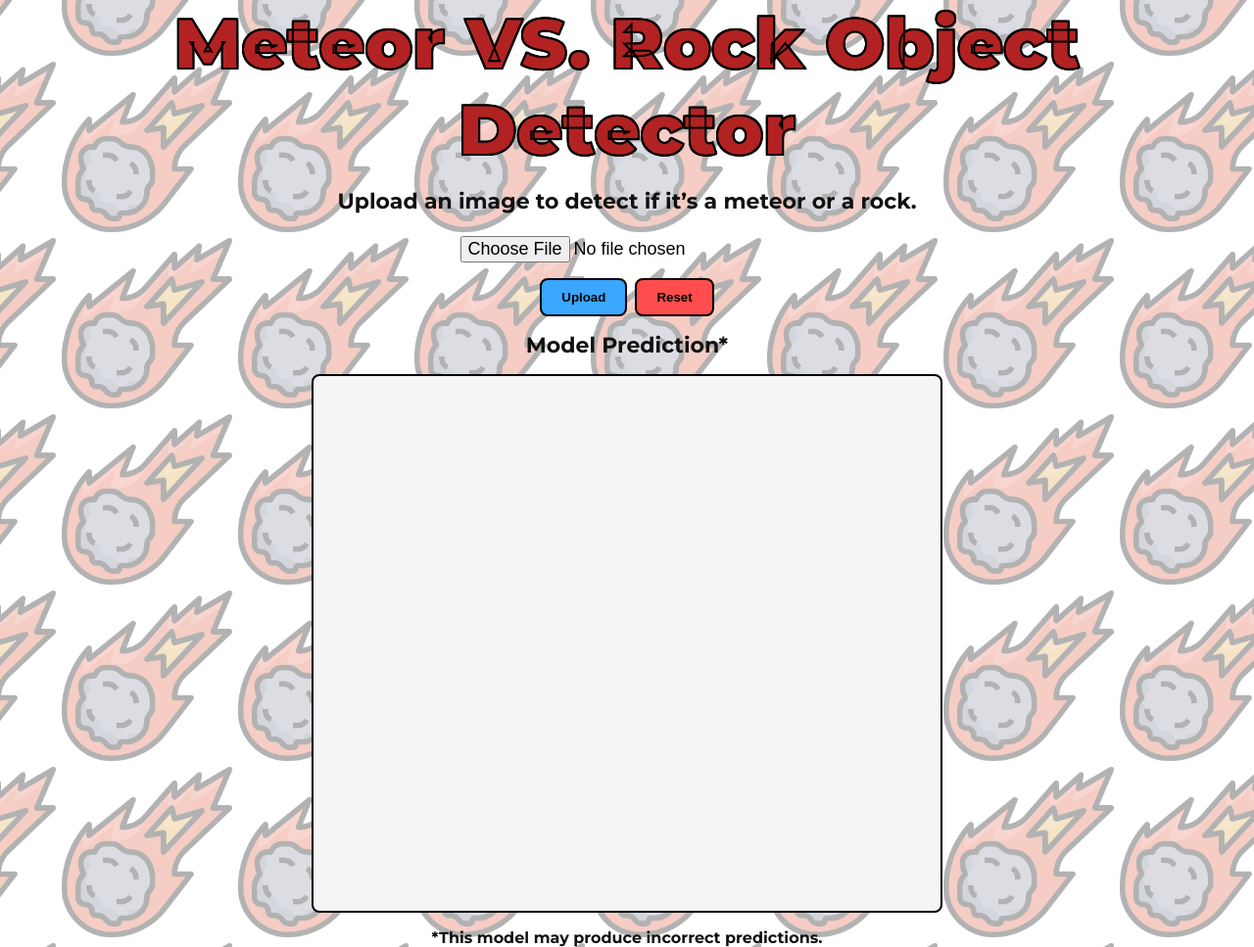
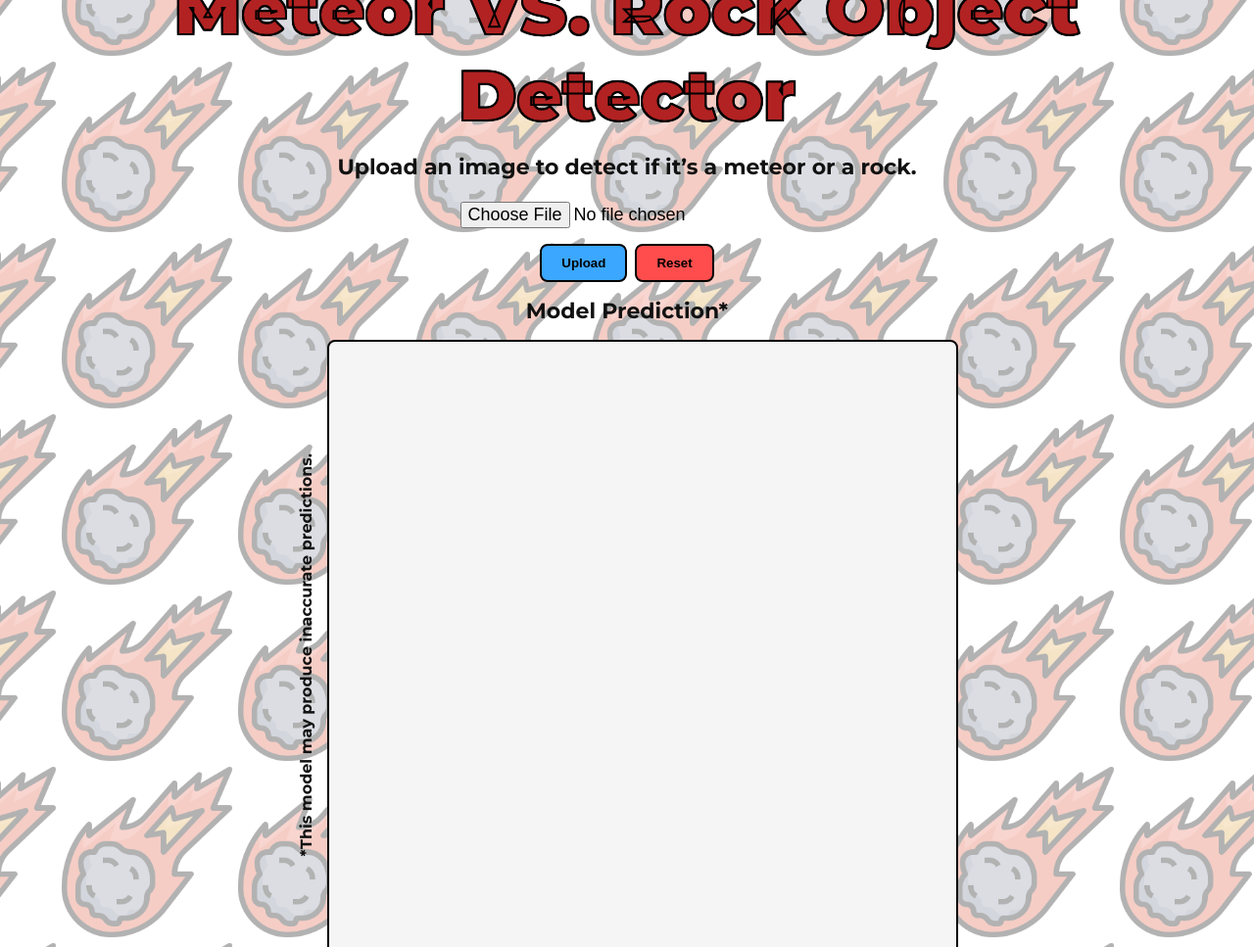
Before and after one commit to RudzC/rock-vs-meteor-detector, a Flask app: page / in a window 1280 px wide. Shown: the whole page at 98% size. Run offline with Flask 3, Linux system fonts and the light colour scheme; parts of the project's set-up code (start-up, migrations or seed data) failed here and were passed over.

Commit message:
UI CSS Fix: iframe disclaimer display fix.

```diff
--- a/templates/index.html
+++ b/templates/index.html
@@ -89,6 +89,13 @@
             input[type="submit"]:active {
                 transform: translateY(1px);
             }
+            .iframe-wrapper {
+                position: relative;
+                display: flex;
+                align-items: flex-start;
+                gap: 12px;
+                margin-bottom: 12px;
+            }
             iframe {
                 width: 640px;
                 height: 640px;
@@ -100,10 +107,12 @@
                 font-weight: 600;
                 color: #111;
                 margin: 0;
-            text-align: left;
                 max-width: 640px;
+                writing-mode: vertical-rl;
+                transform: rotate(180deg);
+                text-align: center;
+                align-self: center;
             }
-
             #busy {
                 position: fixed;
                 top: 80px;
@@ -138,7 +147,6 @@
             <h1>Meteor VS. Rock Object Detector</h1>
             <p class="desc">Upload an image to detect if it’s a meteor or a rock.</p>
 
-        <!-- Fixed, non-intrusive status badge -->
             <div id="busy" aria-live="polite">Generating prediction...</div>
 
             <form id="predict-form" method="POST" enctype="multipart/form-data" action="/predict" target="result-frame">
@@ -151,9 +159,11 @@
                 </div>
             </form>
             <h3>Model Prediction*</h3>
+            <div class="iframe-wrapper">
+                <div class="iframe-disclaimer">
+                *This model may produce inaccurate predictions.
+                </div>
                 <iframe name="result-frame"></iframe>
-        <div class="iframe-disclaimer">
-            *This model may produce incorrect predictions.
             </div>
         </div>
         <script>
```
Lines whose indentation alone changed are shown as unchanged.
